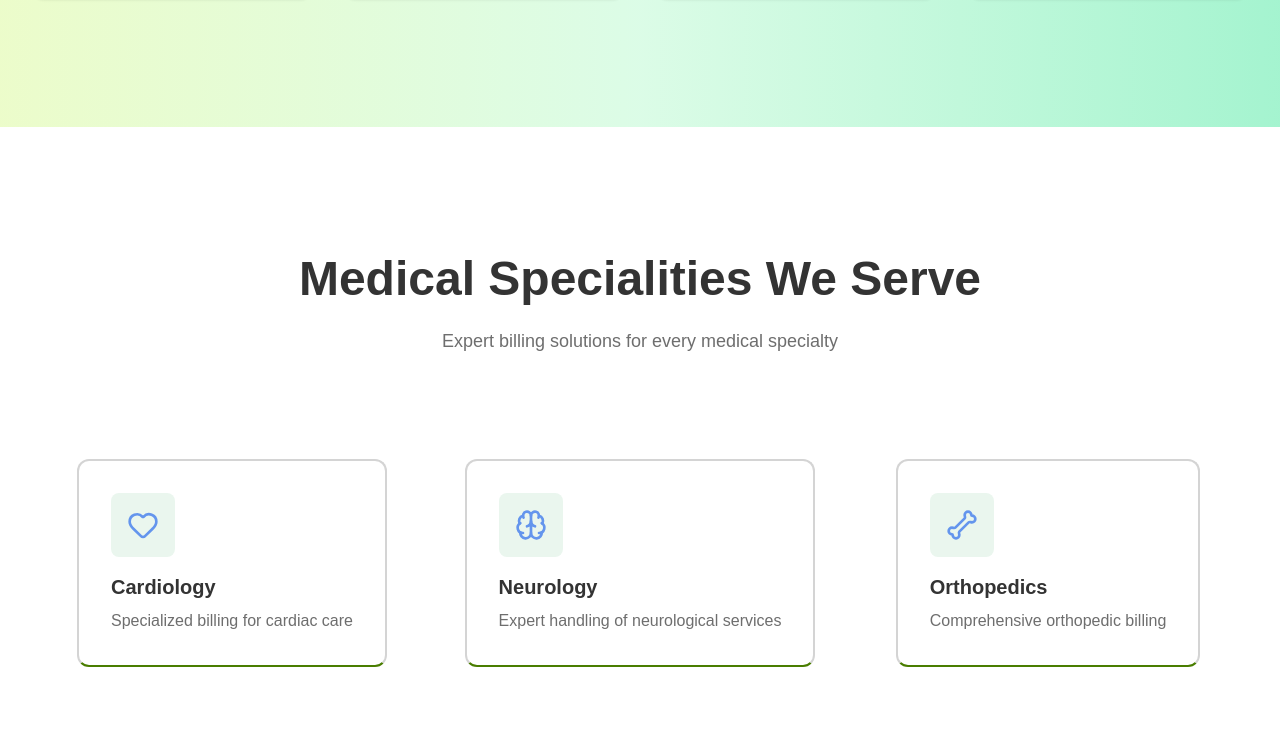
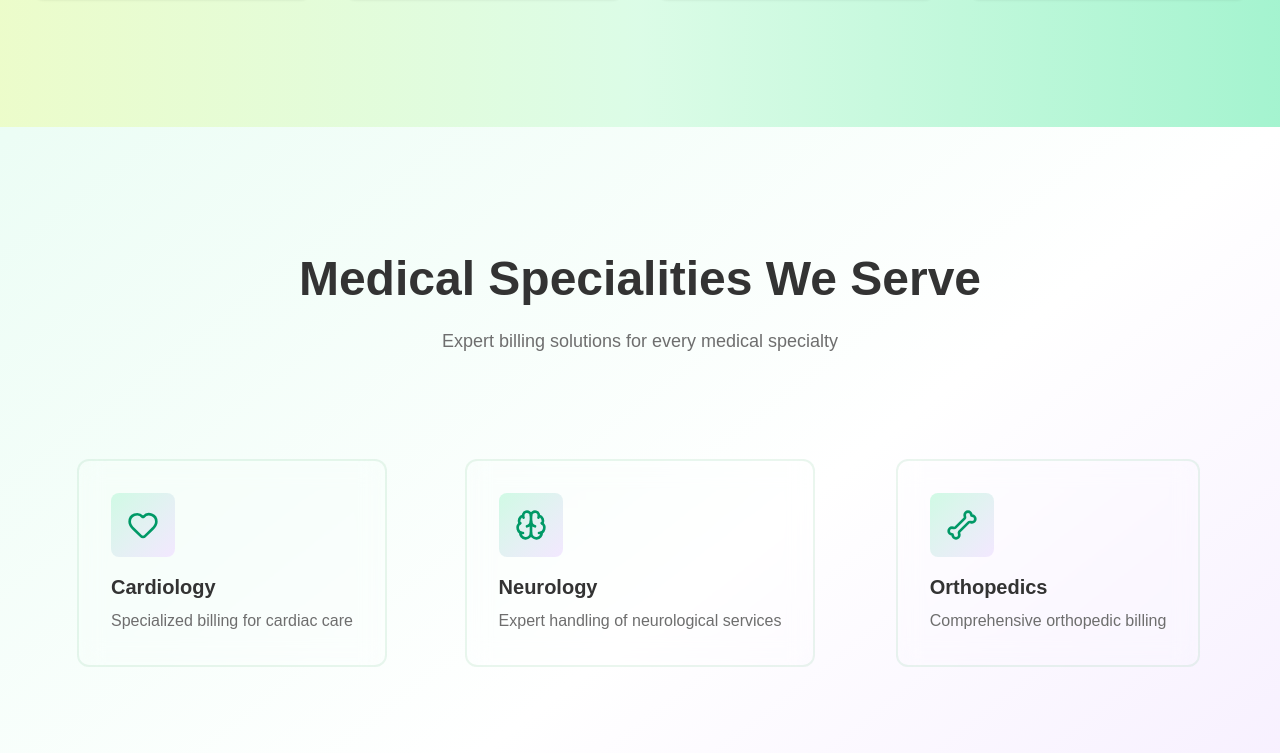
Before and after one commit to zainrajpootfd/Billing, a Next.js app: page / in a window 1280 px wide. Shown: the part 2200-2953 px from the top of the page. Built offline with nearby package versions, Linux system fonts and the light colour scheme.

Commit message:
add some features

```diff
--- a/src/components/landing/Specialities.tsx
+++ b/src/components/landing/Specialities.tsx
@@ -115,7 +115,7 @@ const specialities = [
 
 export default function Specialities() {
   return (
-    <section className="py-20 lg:py-32 bg-white">
+    <section className="py-20 lg:py-32 bg-gradient-to-br from-emerald-50 via-white to-purple-100 dark:from-emerald-950 dark:via-zinc-900 dark:to-purple-950">
       {/* Heading */}
       <div className="max-w-7xl mx-auto px-4 sm:px-6 lg:px-8 text-center mb-16">
         <h2 className="text-4xl lg:text-5xl font-bold text-foreground mb-6">
@@ -126,41 +126,20 @@ export default function Specialities() {
         </p>
       </div>
 
-      {/* 3D Cards */}
-      {/* <div className="max-w-7xl mx-auto px-4 sm:px-6 lg:px-8">
-        <CardContainer containerClassName="grid grid-cols-1 md:grid-cols-2 lg:grid-cols-3 gap-8">
-          {specialities.map((spec) => {
-            const Icon = spec.icon;
-            return (
-              <CardItem
-                key={spec.name}
-                className="p-8 bg-gray-50 rounded-xl transition-all duration-300 cursor-pointer group"
-                translateZ={20} // pop out effect
-              >
-                <div className="mb-4 p-4 bg-primary/10 rounded-lg w-fit group-hover:bg-primary/20 transition-colors">
-                  <Icon className="text-primary" size={32} />
-                </div>
-                <h3 className="text-xl font-semibold text-foreground mb-2">
-                  {spec.name}
-                </h3>
-                <p className="text-muted-foreground">{spec.description}</p>
-              </CardItem>
-            );
-          })}
-        </CardContainer>
-      </div> */}
-
       <div className="max-w-7xl mx-auto px-4 sm:px-6 lg:px-8 grid grid-cols-1 md:grid-cols-2 lg:grid-cols-3 gap-2">
         {specialities.map((spec) => {
           const Icon = spec.icon;
           return (
             <CardContainer key={spec.name} containerClassName="">
               <CardItem
-                className="p-8 bg-white/5 backdrop-blur-md border-2 border-b-lime-700  rounded-xl transition-all duration-300 cursor-pointer group"
+                className="p-8 bg-white/10 dark:bg-zinc-900/50 backdrop-blur-md border-2 border-primary/10 rounded-xl transition-all duration-300 cursor-pointer group hover:border-primary/40 hover:shadow-lg hover:shadow-emerald-100/30 dark:hover:shadow-purple-900/30"
                 translateZ={20}
               >
-                <div className="mb-4 p-4 bg-primary/10 rounded-lg w-fit group-hover:bg-primary/20 transition-colors">
-                  <Icon className="text-secondary" size={32} />
+                <div className="mb-4 p-4 bg-gradient-to-br from-emerald-100 to-purple-100 dark:from-emerald-900/30 dark:to-purple-900/30 rounded-lg w-fit group-hover:from-emerald-200 group-hover:to-purple-200 transition-colors">
+                  <Icon
+                    className="text-emerald-600 dark:text-purple-400"
+                    size={32}
+                  />
                 </div>
                 <h3 className="text-xl font-semibold text-foreground mb-2">
                   {spec.name}
```
